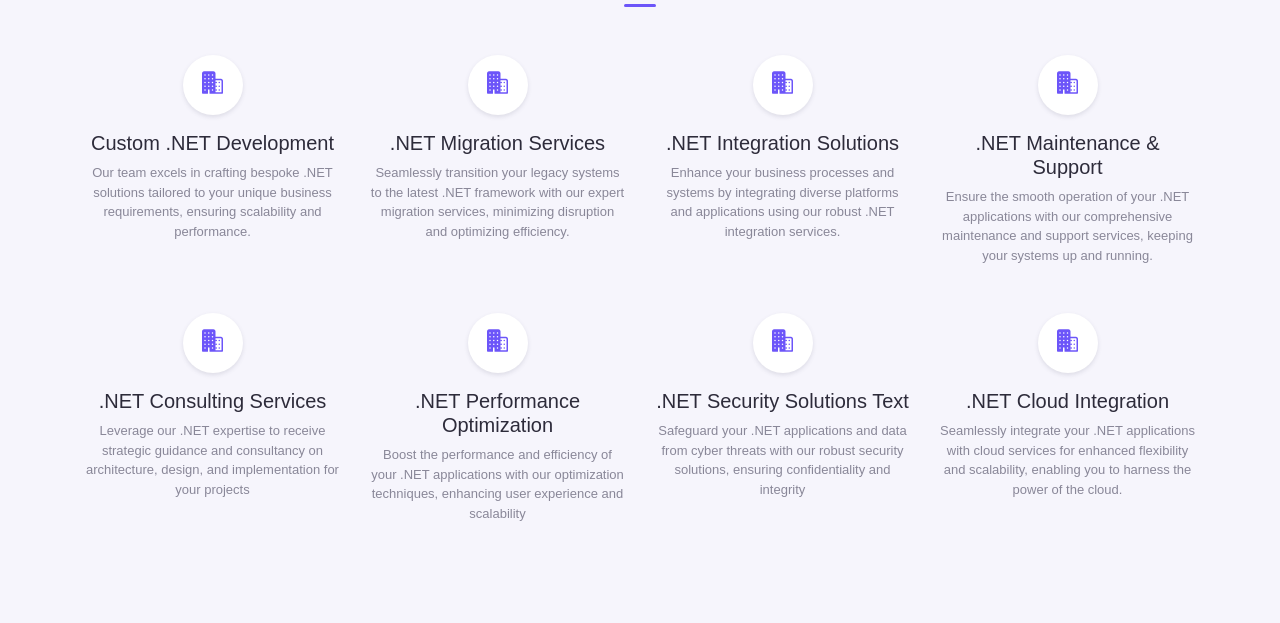
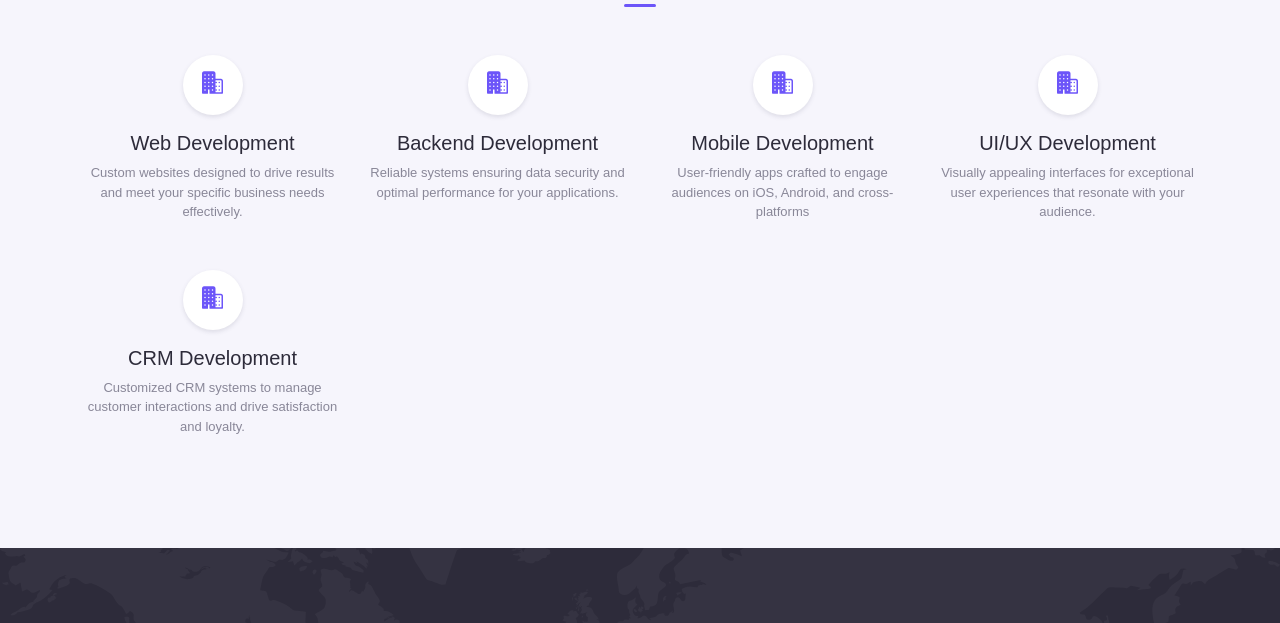
Before and after one commit to AvazbekOlimov/MDevs, a plain HTML site: page html/service.html in a window 1280 px wide. Shown: the part 1140-1763 px from the top of the page. Drawn offline with nearby package versions, Linux system fonts and the light colour scheme; files whose address does not match are found by name.

Commit message:
changed some servises

```diff
--- a/html/service.html
+++ b/html/service.html
@@ -152,11 +152,10 @@
               <div class="header mb-3">
                 <span class="mai-business"></span>
               </div>
-              <h5>Custom .NET Development</h5>
+              <h5>Web Development</h5>
               <p>
-                Our team excels in crafting bespoke .NET solutions tailored to
-                your unique business requirements, ensuring scalability and
-                performance.
+                Custom websites designed to drive results and meet your specific
+                business needs effectively.
               </p>
             </div>
           </div>
@@ -165,11 +164,10 @@
               <div class="header mb-3">
                 <span class="mai-business"></span>
               </div>
-              <h5>.NET Migration Services</h5>
+              <h5>Backend Development</h5>
               <p>
-                Seamlessly transition your legacy systems to the latest .NET
-                framework with our expert migration services, minimizing
-                disruption and optimizing efficiency.
+                Reliable systems ensuring data security and optimal performance
+                for your applications.
               </p>
             </div>
           </div>
@@ -178,11 +176,10 @@
               <div class="header mb-3">
                 <span class="mai-business"></span>
               </div>
-              <h5>.NET Integration Solutions</h5>
+              <h5>Mobile Development</h5>
               <p>
-                Enhance your business processes and systems by integrating
-                diverse platforms and applications using our robust .NET
-                integration services.
+                User-friendly apps crafted to engage audiences on iOS, Android,
+                and cross-platforms
               </p>
             </div>
           </div>
@@ -191,11 +188,10 @@
               <div class="header mb-3">
                 <span class="mai-business"></span>
               </div>
-              <h5>.NET Maintenance & Support</h5>
+              <h5>UI/UX Development</h5>
               <p>
-                Ensure the smooth operation of your .NET applications with our
-                comprehensive maintenance and support services, keeping your
-                systems up and running.
+                Visually appealing interfaces for exceptional user experiences
+                that resonate with your audience.
               </p>
             </div>
           </div>
@@ -204,50 +200,10 @@
               <div class="header mb-3">
                 <span class="mai-business"></span>
               </div>
-              <h5>.NET Consulting Services</h5>
+              <h5>CRM Development</h5>
               <p>
-                Leverage our .NET expertise to receive strategic guidance and
-                consultancy on architecture, design, and implementation for your
-                projects
-              </p>
-            </div>
-          </div>
-          <div class="col-sm-6 col-lg-4 col-xl-3 py-3 wow zoomIn">
-            <div class="features">
-              <div class="header mb-3">
-                <span class="mai-business"></span>
-              </div>
-              <h5>.NET Performance Optimization</h5>
-              <p>
-                Boost the performance and efficiency of your .NET applications
-                with our optimization techniques, enhancing user experience and
-                scalability
-              </p>
-            </div>
-          </div>
-          <div class="col-sm-6 col-lg-4 col-xl-3 py-3 wow zoomIn">
-            <div class="features">
-              <div class="header mb-3">
-                <span class="mai-business"></span>
-              </div>
-              <h5>.NET Security Solutions Text</h5>
-              <p>
-                Safeguard your .NET applications and data from cyber threats
-                with our robust security solutions, ensuring confidentiality and
-                integrity
-              </p>
-            </div>
-          </div>
-          <div class="col-sm-6 col-lg-4 col-xl-3 py-3 wow zoomIn">
-            <div class="features">
-              <div class="header mb-3">
-                <span class="mai-business"></span>
-              </div>
-              <h5>.NET Cloud Integration</h5>
-              <p>
-                Seamlessly integrate your .NET applications with cloud services
-                for enhanced flexibility and scalability, enabling you to
-                harness the power of the cloud.
+                Customized CRM systems to manage customer interactions and drive
+                satisfaction and loyalty.
               </p>
             </div>
           </div>
```
Also changed, not shown: index.html (+15 -59 lines).
